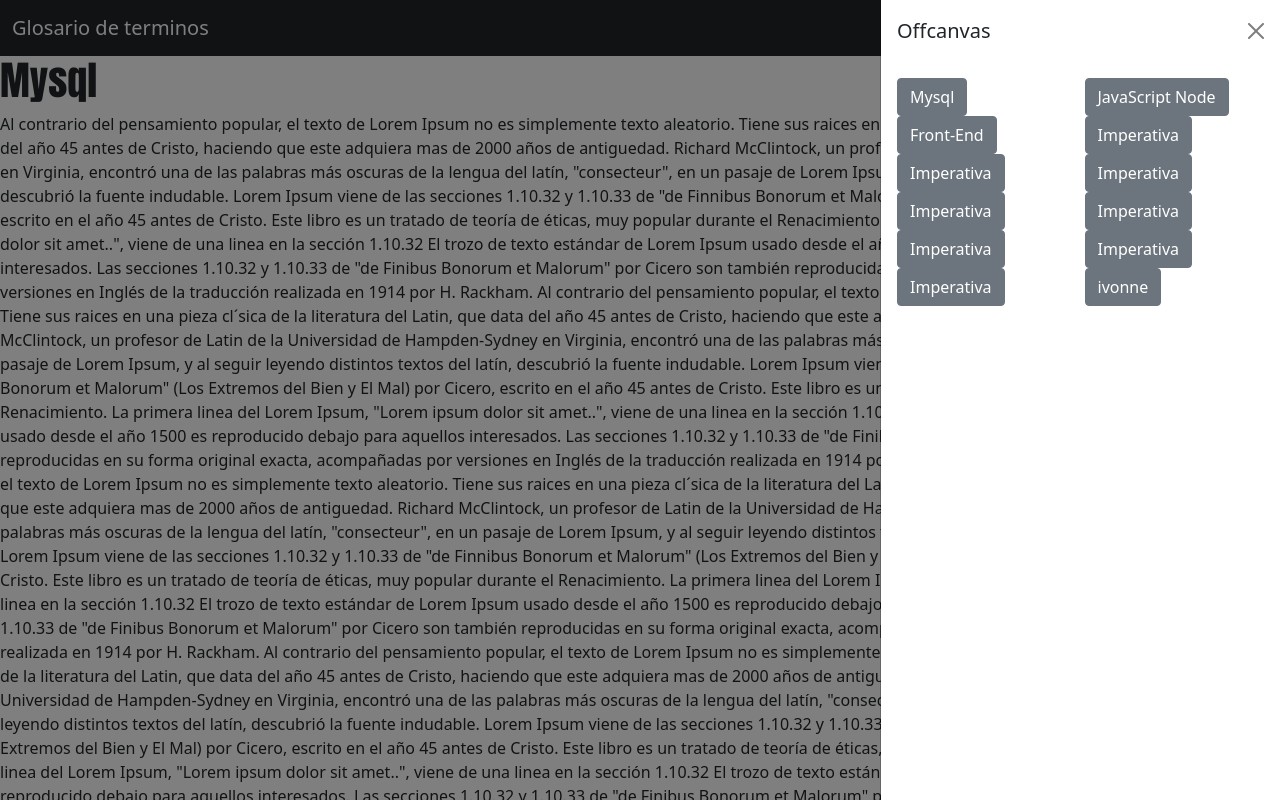
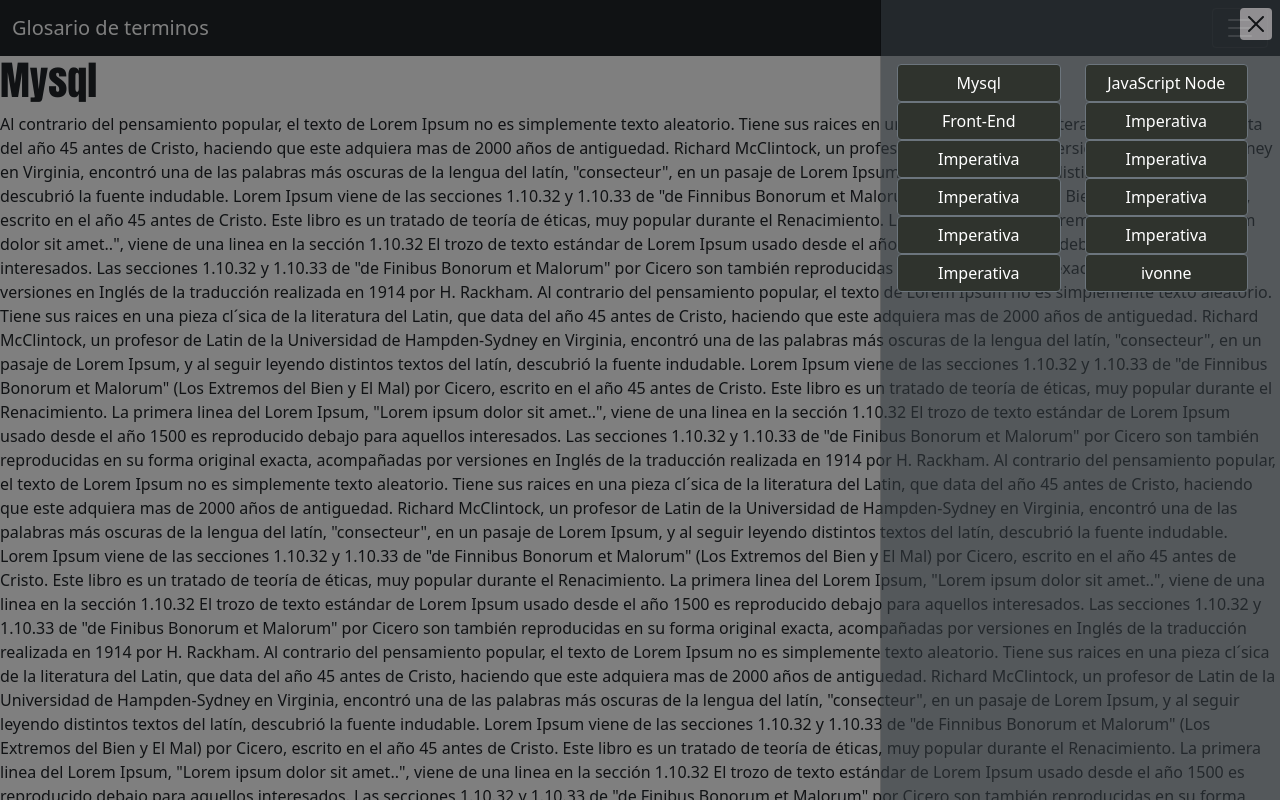
Before and after one commit to cytelsystem/glosariodeterminos, a React (Create React App) app: page / in a window 1280 px wide. Both pictures are taken after a click on the button 1240 px from the left and 28 px from the top of the page. Shown: the top 800 px of the page. Built offline with nearby package versions, Linux system fonts and the light colour scheme.

Commit message:
aplicacion de styles a navbar y funcionando ok

```diff
--- a/src/components/Navbar.js
+++ b/src/components/Navbar.js
@@ -8,35 +8,34 @@
   return (
     <div>
 
-      <ReactBootStrap.Navbar bg="dark" variant="dark" expand="true">
+      <ReactBootStrap.Navbar bg="dark" variant="dark" expand={false}>
           <ReactBootStrap.Container fluid>
             <ReactBootStrap.Navbar.Brand href="#">Glosario de terminos</ReactBootStrap.Navbar.Brand>
             <ReactBootStrap.Navbar.Toggle aria-controls="offcanvasNavbar" />
-            <ReactBootStrap.Navbar.Offcanvas
-              id="offcanvasNavbar"
-              aria-labelledby="offcanvasNavbarLabel"
-              placement="end"
-            >
+
+            <ReactBootStrap.Navbar.Offcanvas id="offcanvasNavbar" aria-labelledby="offcanvasNavbarLabel" placement="end">
               <ReactBootStrap.Offcanvas.Header closeButton>
-                <ReactBootStrap.Offcanvas.Title id="offcanvasNavbarLabel">Offcanvas</ReactBootStrap.Offcanvas.Title>
+                <ReactBootStrap.Offcanvas.Title id="offcanvasNavbarLabel"></ReactBootStrap.Offcanvas.Title>
               </ReactBootStrap.Offcanvas.Header>
-              <ReactBootStrap.Offcanvas.Body>
+
+              <ReactBootStrap.Offcanvas.Body className="Offcanvas-Body">
+
                 <ReactBootStrap.Nav className="justify-content-end flex-grow-1 pe-3">
-
-
                   <ul className="row list-unstyled">
                     {data.results.map(detalle =>(
                       <li className="col-4 col-md-6 col-sm-4" key={detalle.id}>
-                        <Link to={detalle.Url} className="btn btn-secondary">{detalle.name}</Link>
+                          <Link to={detalle.Url} className="btn btn-secondary">{detalle.name}</Link>
                       </li>
                     ))}
                   </ul>
                 </ReactBootStrap.Nav>
 
               </ReactBootStrap.Offcanvas.Body>
+
             </ReactBootStrap.Navbar.Offcanvas>
+
           </ReactBootStrap.Container>
-        </ReactBootStrap.Navbar>
+      </ReactBootStrap.Navbar>
 
     </div>
   );
--- a/src/components/styles/navbar.scss
+++ b/src/components/styles/navbar.scss
@@ -1,22 +1,31 @@
 
 
-.navbar {
-  background-color: #343a40;
-  .container {
-    background-color: red;
-    flex-direction: column;
+#offcanvasNavbar {
+  background-color: rgba(52, 58, 64, 0.57) !important;
+
+  .btn-close {
+    background-color:#fdf5f5;
+  }
+
+
+  .Offcanvas-Body {
+
     ul {
-      background-color:rgb(13, 219, 65);
       li {
-        background-color: #db0dc6;
-        border: 1px solid black;
 
-        a {
-          background-color: #380dfa;
+        .btn-secondary{
+          background-color:#2f332d;
+          background-color: #2f332d;
           min-width: 100%;
           min-height: 100%;
+          display: flex;
+          flex-direction: row;
+          justify-content: center;
+          align-items: center;
+          align-content: center;
         }
       }
     }
+
   }
 }
--- a/src/global.scss
+++ b/src/global.scss
@@ -1,6 +1,28 @@
 
 @import url('https://fonts.googleapis.com/css?family=Lato:300,400,700');
 @import url('https://fonts.googleapis.com/css?family=Anton');
+
+html, body, div, span, object, iframe,
+h1, h2, h3, h4, h5, h6, p, blockquote, pre,
+abbr, address, cite, code,
+del, dfn, em, img, ins, kbd, q, samp,
+small, strong, sub, sup, var,
+b, i,
+dl, dt, dd, ol, ul, li,
+fieldset, form, label, legend,
+table, caption, tbody, tfoot, thead, tr, th, td,
+article, aside, canvas, details, figcaption, figure,
+footer, header, hgroup, menu, nav, section, summary,
+time, mark, audio, video {
+  margin:0;
+  padding:0;
+  border:0;
+  outline:0;
+  font-size:100%;
+  vertical-align:baseline;
+  background:transparent;
+}
+
 
 
 * {
```
